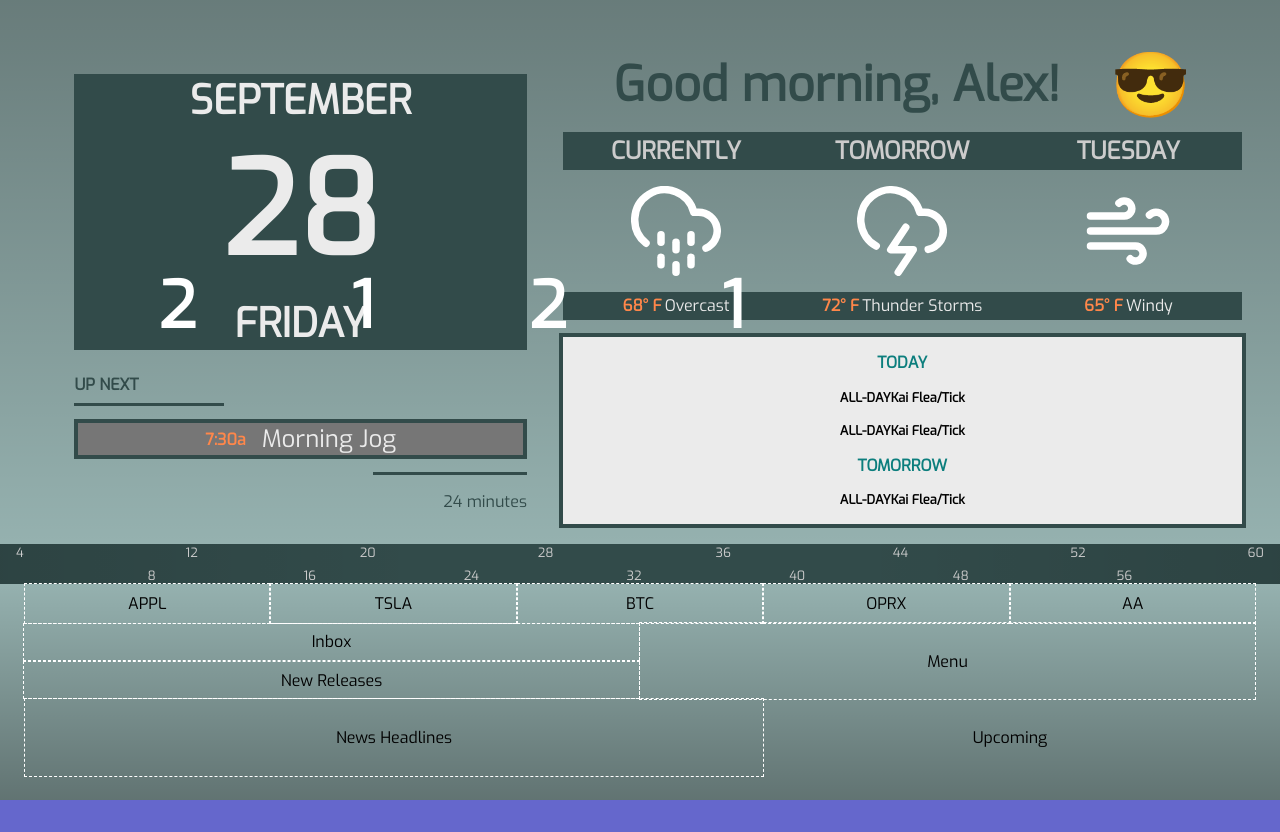
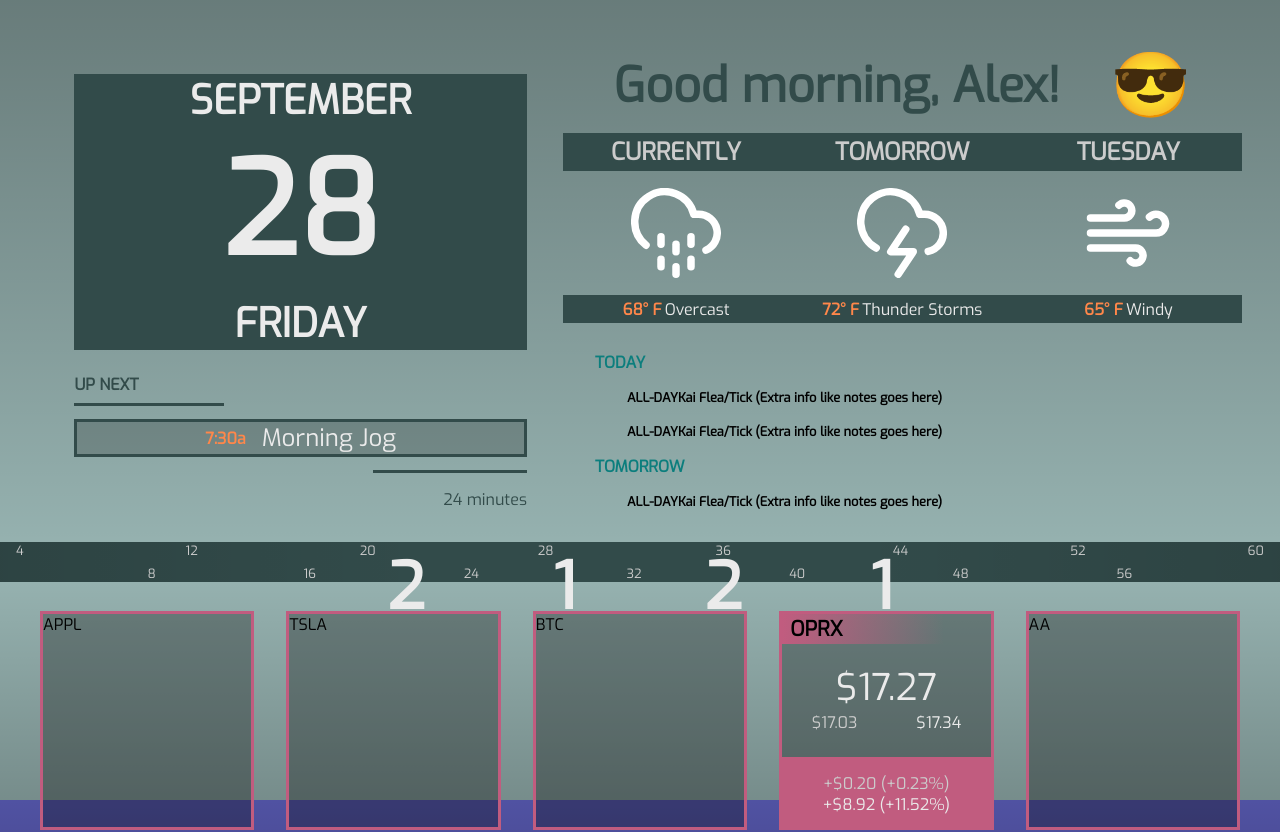
Before and after one commit to aautem/homescreen, a React (Create React App) app: page / in a window 1280 px wide. Shown: the top 832 px of the page. Before the commit the page ends 800 px from the top, so only its background shows below. Built offline with nearby package versions, Linux system fonts and the light colour scheme.

Commit message:
Style template for individual stocks

```diff
--- a/src/components/calendar/EventList.css
+++ b/src/components/calendar/EventList.css
@@ -1,7 +1,6 @@
 .EventList {
-  align-items: center;
-  background: #ebebeb;
-  border: 0.3rem solid #324b4a;
+  /* background: #ebebeb;
+  border: 0.3rem solid #324b4a; */
   display: flex;
   flex-basis: 40%;
   flex-direction: column;
@@ -15,12 +14,12 @@
   color: #0c7e7d;
   font-size: 1rem;
   font-weight: 600;
-  /* margin-left: 1rem; */
+  margin-left: 2rem;
   text-transform: uppercase;
 }
 
 .EventList_entry {
-  /* margin-left: 2rem; */
+  margin-left: 4rem;
   font-size: 0.8rem;
   font-weight: bold;
 }
--- a/src/components/calendar/EventList.js
+++ b/src/components/calendar/EventList.js
@@ -10,12 +10,12 @@ const EventList = () => (
 
     <div className="EventList_entry">
       <span>ALL-DAY</span>
-      <span>Kai Flea/Tick</span>
+      <span>Kai Flea/Tick (Extra info like notes goes here)</span>
     </div>
 
     <div className="EventList_entry">
       <span>ALL-DAY</span>
-      <span>Kai Flea/Tick</span>
+      <span>Kai Flea/Tick (Extra info like notes goes here)</span>
     </div>
 
     <div className="EventList_day">
@@ -24,7 +24,7 @@ const EventList = () => (
 
     <div className="EventList_entry">
       <span>ALL-DAY</span>
-      <span>Kai Flea/Tick</span>
+      <span>Kai Flea/Tick (Extra info like notes goes here)</span>
     </div>
   </div>
 )
--- a/src/components/calendar/NextEvent.css
+++ b/src/components/calendar/NextEvent.css
@@ -12,8 +12,8 @@
 }
 
 .NextEvent_event {
-  border: 0.3rem solid #324b4a;
-  background: #767676;
+  border: 0.2rem solid #324b4a;
+  background: rgba(0, 0, 0, 0.2);;
   display: flex;
   flex-basis: 80%;
   justify-content: center;
--- a/src/components/clock/Clock.css
+++ b/src/components/clock/Clock.css
@@ -7,6 +7,7 @@
 }
 
 .Clock_display {
+  justify-content: center;
   padding: 0 0.2rem;
   display: flex;
   flex-basis: 70%;
--- a/src/components/clock/display/Time.css
+++ b/src/components/clock/display/Time.css
@@ -1,10 +1,15 @@
 .Time {
-  color: #fff;
+  align-items: center;
+  justify-content: center;
   display: flex;
+  position: absolute;
+  width: 98%;
+  height: 7%;
+}
+
+.Time_digit {
+  margin: 0 4rem;
+  color: #ebebeb;
   font-size: 4rem;
   font-weight: bold;
-  justify-content: space-evenly;
-  position: absolute;
-  top: 33%;
-  width: 70%;
 }
--- a/src/components/clock/display/Time.js
+++ b/src/components/clock/display/Time.js
@@ -15,7 +15,10 @@ const Time = () => (
           )
           .split('')
           .map((digit, index) => (
-            <div key={index}>
+            <div
+              className="Time_digit"
+              key={index}
+            >
               {digit}
             </div>
           ))
--- a/src/components/stocks/Stocks.css
+++ b/src/components/stocks/Stocks.css
@@ -3,15 +3,74 @@
   display: flex;
   flex-basis: 20%;
   justify-content: center;
+  padding: 2rem 0;
   width: 100%;
 }
 
-.Stocks_individual {
-  border: 0.01rem dashed white;
+.Stocks_companyName {
+  color: #000000;
+  display: flex;
+  background-image: linear-gradient(
+    to right,
+    #c15c7f,
+    rgba(255, 255, 255, 0)
+  );
+  font-size: 1.3rem;
+  padding: 0.05rem 0.5rem;
+  font-weight: bold;
+  width: 70%;
+}
 
+.Stocks_price {
+  color: #ebebeb;
+  display: flex;
+  font-size: 2.3rem;
+  align-items: center;
+  justify-content: center;
+  flex-direction: column;
+}
+
+.Stocks_records {
+  display: flex;
+  justify-content: space-around;
+  color: #ebebeb;
+  font-size: 1rem;
+  width: 100%;
+  margin-bottom: 0.3rem;
+}
+
+.Stocks_low {
+  color: #cccccc;
+}
+
+.Stocks_high {
+  color: #ebebeb;
+}
+
+.Stocks_returns {
+  border-top: 0.2rem solid #c15c7f;
   align-items: center;
   display: flex;
+  flex-direction: column;
+  padding: 0.8rem 0;
+  background: #c15c7f;
+}
+
+.Stocks_return {
+  color: #cccccc;
+}
+
+.Stocks_totalReturn {
+  color: #ebebeb;
+}
+
+.Stocks_individual {
+  border: 0.2rem solid #c15c7f;
+  background: rgba(0, 0, 0, 0.3);
+  display: flex;
+  flex-direction: column;
   flex-basis: 20%;
   height: 100%;
-  justify-content: center;
+  justify-content: space-between;
+  margin: 1rem;
 }
--- a/src/components/stocks/Stocks.js
+++ b/src/components/stocks/Stocks.js
@@ -17,7 +17,32 @@ const Stocks = () => (
     </div>
 
     <div className="Stocks_individual">
-      OPRX
+      <div className="Stocks_companyName">
+        OPRX
+      </div>
+
+      <div className="Stocks_price">
+        <span>$17.27</span>
+
+        <div className="Stocks_records">
+          <span className="Stocks_low">
+            $17.03
+          </span>
+          <span className="Stocks_high">
+            $17.34
+          </span>
+        </div>
+      </div>
+
+      <div className="Stocks_returns">
+        <span className="Stocks_return">
+          +$0.20 (+0.23%)
+        </span>
+
+        <span className="Stocks_totalReturn">
+          +$8.92 (+11.52%)
+        </span>
+      </div>
     </div>
 
     <div className="Stocks_individual">
```
